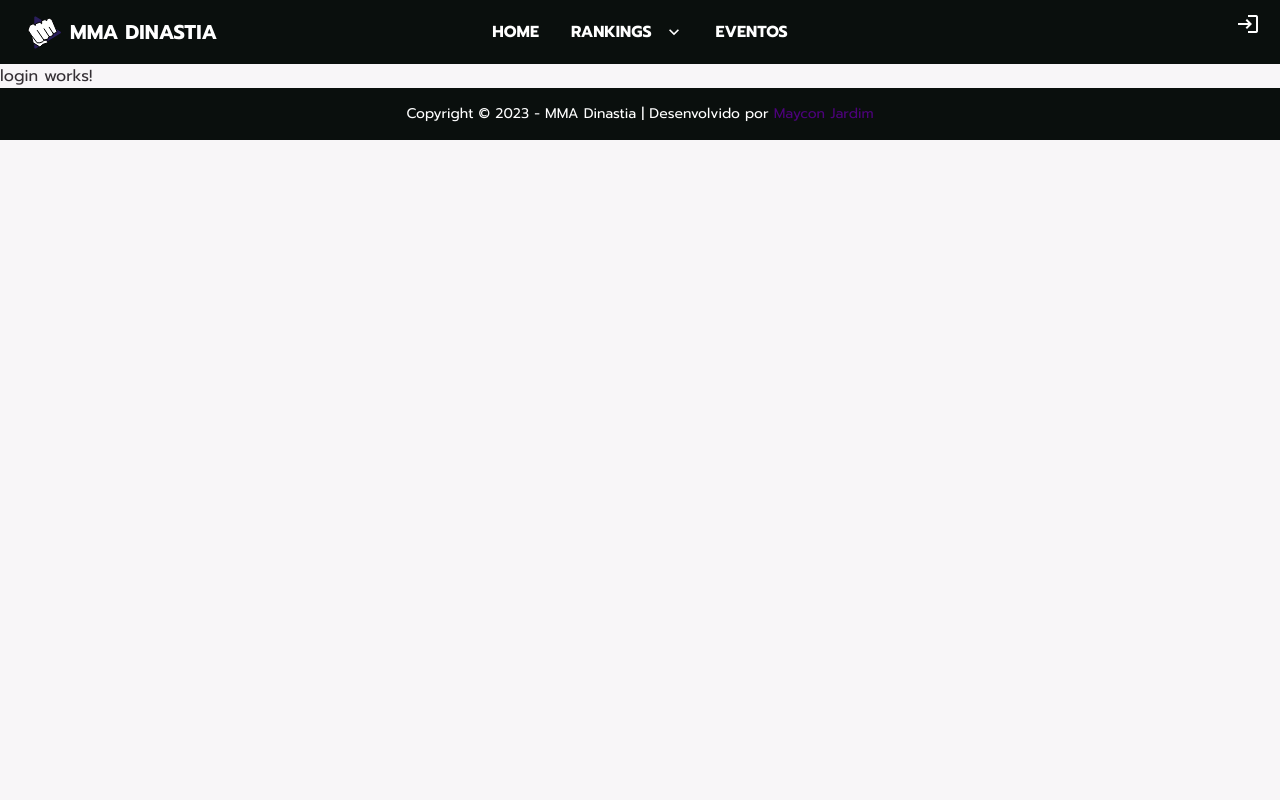
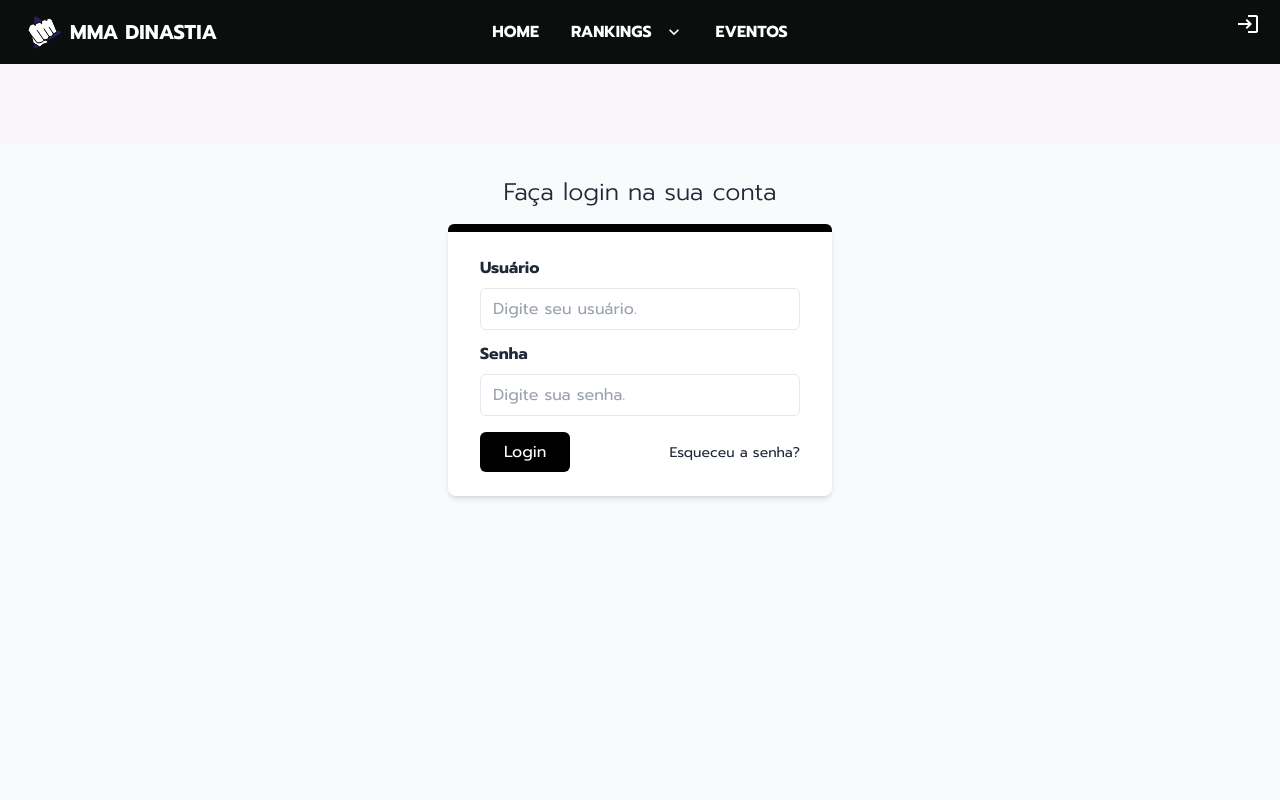
Before and after one commit to mayconjardim/mma-dinastia, an Angular app in the folder frontend/: page /login in a window 1280 px wide. Shown: the top 800 px of the page. Built offline with nearby package versions, Linux system fonts and the light colour scheme.

Commit message:
Component Login HTML

```diff
--- a/frontend/src/app/core/components/login/login/login.component.css
+++ b/frontend/src/app/core/components/login/login/login.component.css
@@ -0,0 +1,3 @@
+.container {
+  margin-top: 5rem;
+}
--- a/frontend/src/app/core/components/login/login/login.component.html
+++ b/frontend/src/app/core/components/login/login/login.component.html
@@ -1,3 +1,33 @@
-<p>
-  login works!
-</p>
+<div
+  class="container relative flex min-h-screen text-gray-800 antialiased flex-col overflow-hidden bg-gray-50 py-6 sm:py-5"
+>
+  <div class="relative py-3 sm:w-96 mx-auto text-center">
+    <span class="text-2xl font-light">Faça login na sua conta</span>
+    <div class="mt-4 bg-white shadow-md rounded-lg text-left">
+      <div class="h-2 bg-black rounded-t-md"></div>
+      <div class="px-8 py-6">
+        <label class="block font-semibold"> Usuário</label>
+        <input
+          type="text"
+          placeholder="Digite seu usuário."
+          class="border w-full h-5 px-3 py-5 mt-2 hover:outline-none focus:outline-none focus:ring-indigo-500 focus:ring-1 rounded-md"
+        />
+        <label class="block mt-3 font-semibold"> Senha </label>
+        <input
+          type="password"
+          placeholder="Digite sua senha."
+          class="border w-full h-5 px-3 py-5 mt-2 hover:outline-none focus:outline-none focus:ring-indigo-500 focus:ring-1 rounded-md"
+        />
+        <div class="flex justify-between items-baseline">
+          <button
+            type="submit"
+            class="mt-4 bg-black text-white py-2 px-6 rounded-md hover:bg-purple-900"
+          >
+            Login
+          </button>
+          <a href="#" class="text-sm hover:underline">Esqueceu a senha?</a>
+        </div>
+      </div>
+    </div>
+  </div>
+</div>
```
